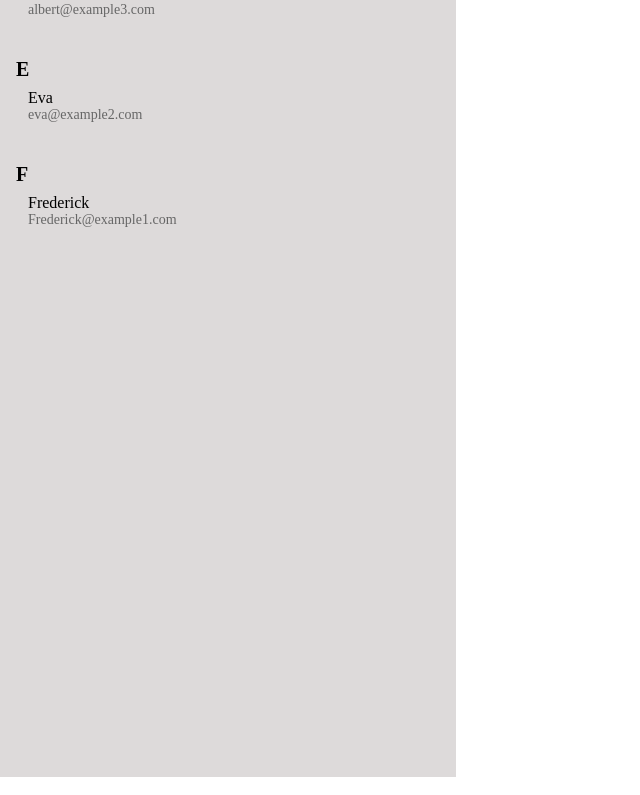
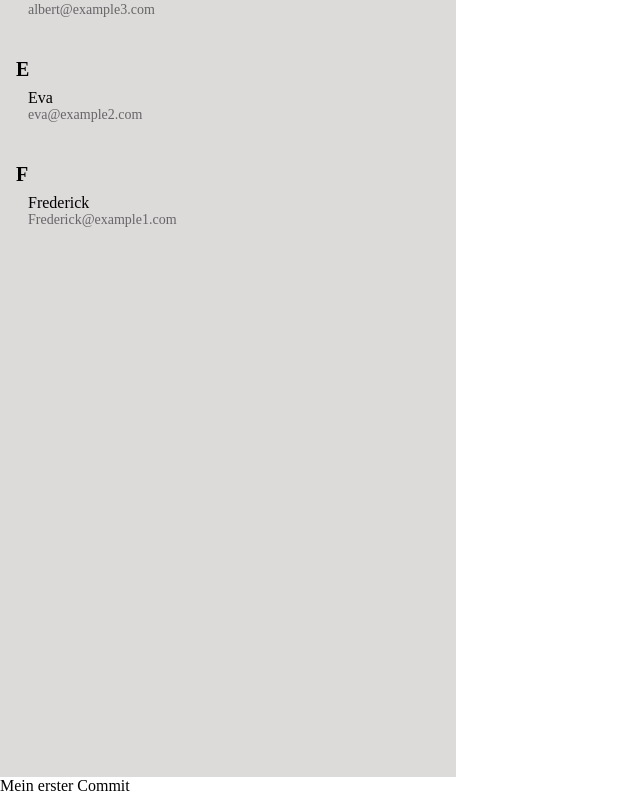
Before and after one commit to MariBoh/join_board, an Angular app: page / in a window 1280 px wide. Shown: the part 206-1001 px from the top of the page, without its empty margins (0-640 px from the left). Built offline with nearby package versions, Linux system fonts and the light colour scheme.

Commit message:
routes für home, header und footer erstellt

```diff
--- a/src/app/app.component.html
+++ b/src/app/app.component.html
@@ -1,3 +1,5 @@
 <app-header></app-header>
-<app-contacts-list></app-contacts-list>
+
 <router-outlet></router-outlet>
+
+<app-footer></app-footer>
--- a/src/app/app.routes.ts
+++ b/src/app/app.routes.ts
@@ -1,3 +1,13 @@
 import { Routes } from '@angular/router';
 
-export const routes: Routes = [];
+import { HomeComponent } from './components/home/home.component';
+import { LegalNoticeComponent } from './legal/legal-notice/legal-notice.component';
+import { PrivacyPolicyComponent } from './legal/privacy-policy/privacy-policy.component';
+
+export const routes: Routes = [
+
+    { path: '', component: HomeComponent},
+    { path: 'legal-notice', component: LegalNoticeComponent},
+    { path: 'privacy-policy', component: PrivacyPolicyComponent},
+
+];
```
Also changed, not shown: src/app/app.component.ts (+6 -2 lines).
